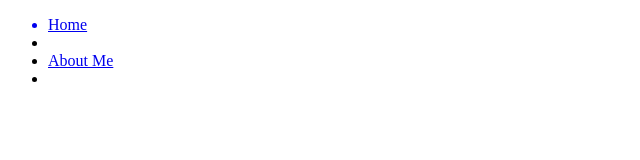
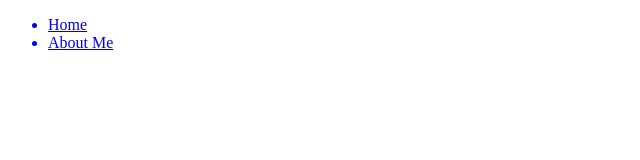
Before and after one commit to CCPS376607/CCPS376607.github.io, a plain HTML site: page index.html in a window 1280 px wide. Shown: the whole page, without its empty margins (0-640 px from the left). Drawn offline with Linux system fonts and the light colour scheme.

Commit message:
Update index.html

```diff
--- a/index.html
+++ b/index.html
@@ -6,8 +6,8 @@
   <header>
     <nav>
       <ul>
-        <a href='./index.html'><li>Home<li></a>
-          <a href='./aboutme.html'><li>About Me<li></a>
+        <a href='./index.html'><li>Home</li></a>
+          <a href='./aboutme.html'><li>About Me</li></a>
           </ul>
           </nav>
           </header>
```
